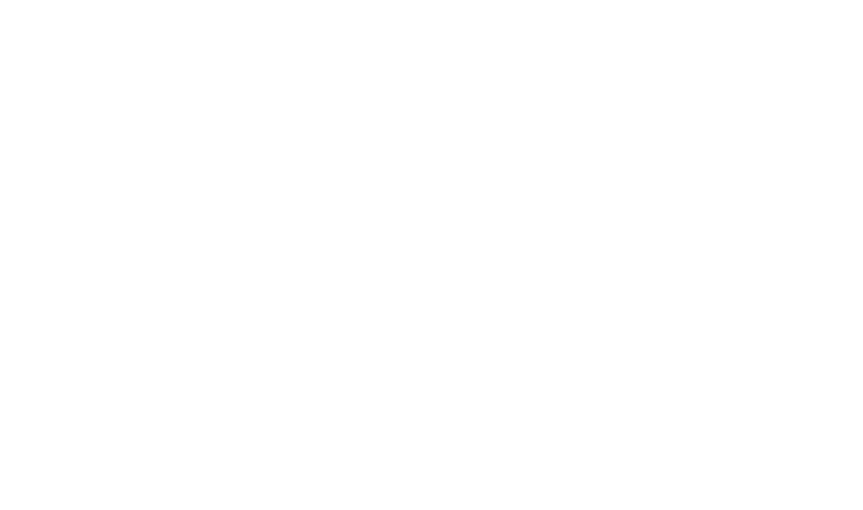
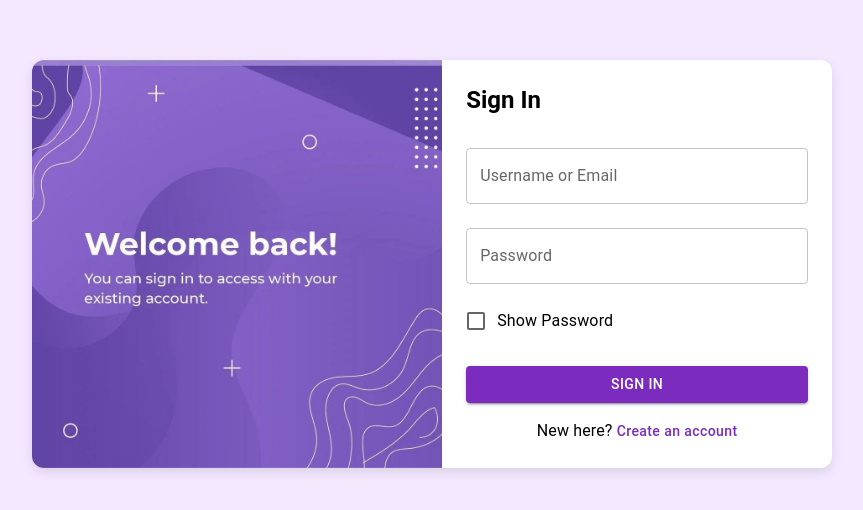
Before and after one commit to Agalya-10/Attendance-Management, a React (Create React App) app: page / in a window 1280 px wide. Before the commit this address had no page. Shown: the part 136-646 px from the top of the page, without its empty margins (208-1071 px from the left). Built offline with nearby package versions, Linux system fonts and the light colour scheme.

Commit message:
employee table

```diff
--- a/src/App.js
+++ b/src/App.js
@@ -8,7 +8,7 @@
   return (
     <Router>
       <Routes>
-      <Route path="/login" element={<LoginForm/>} />
+      <Route path="/" element={<LoginForm/>} />
         <Route path="/etable" element={<EmployeeTable/>} />
         <Route path="/timer" element={<Attendance/>} />
       </Routes>
```
